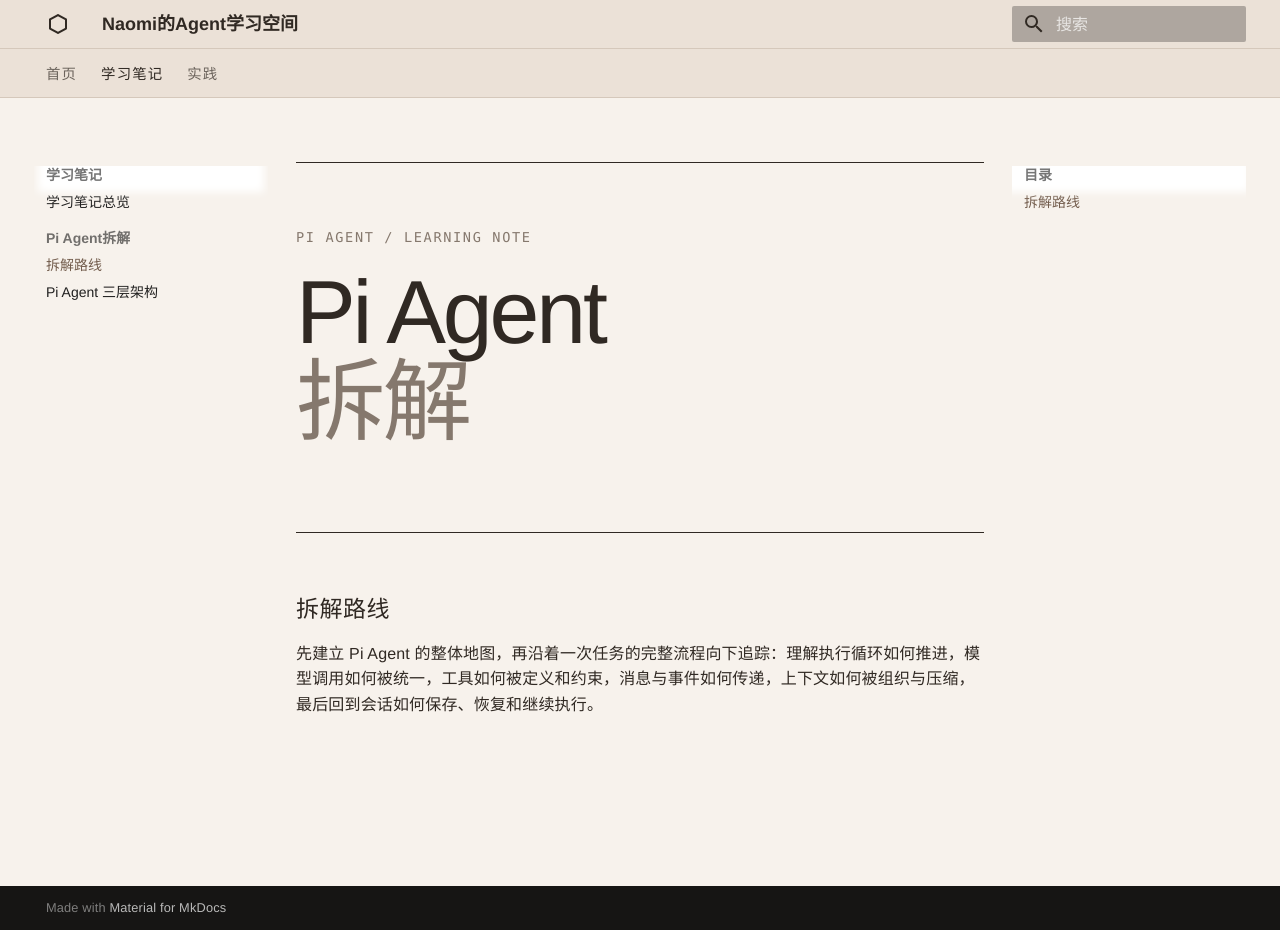
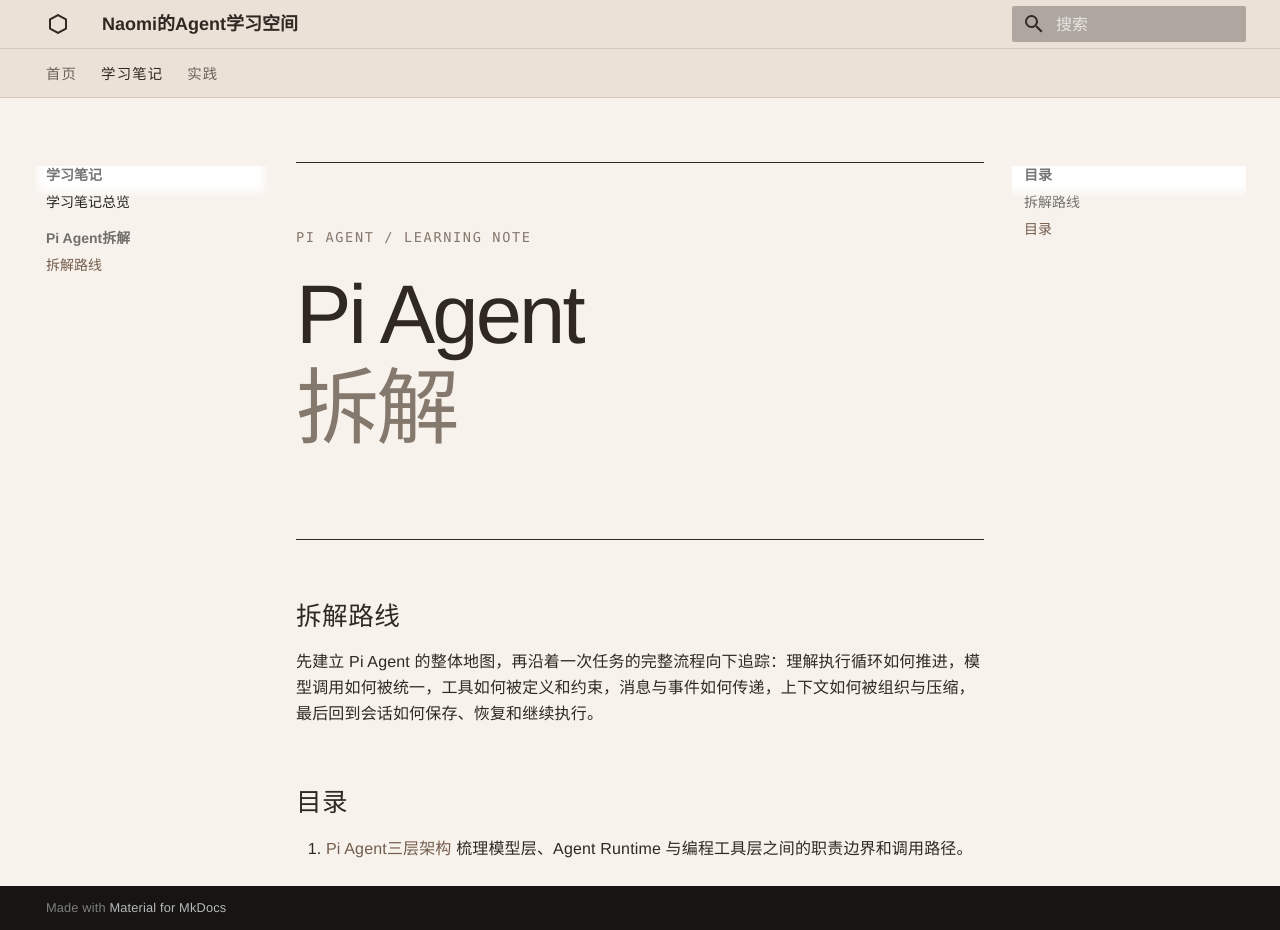
Before and after one commit to nnnaomisong/naomi-agent-learning-space, an MkDocs documentation site: the page built from docs/pi-agent/index.md, in a window 1280 px wide and 930 px high. Built offline with MkDocs 1.6.1 and Material for MkDocs 9.7.7, drawn with Linux system fonts in a browser that asks for light colours.

Commit message:
优化 Pi Agent 页面与文章排版

```diff
--- /dev/null
+++ b/docs/javascripts/mermaid.js
@@ -0,0 +1,24 @@
+function renderMermaidDiagrams() {
+  if (typeof mermaid === "undefined") return;
+
+  mermaid.initialize({
+    startOnLoad: false,
+    theme: "base",
+    themeVariables: {
+      primaryColor: "#ebe1d7",
+      primaryTextColor: "#302923",
+      primaryBorderColor: "#735d4d",
+      lineColor: "#85786d",
+      secondaryColor: "#f7f2ec",
+      tertiaryColor: "#f7f2ec",
+    },
+  });
+
+  mermaid.run({ querySelector: ".mermaid" });
+}
+
+if (typeof document$ !== "undefined") {
+  document$.subscribe(renderMermaidDiagrams);
+} else {
+  document.addEventListener("DOMContentLoaded", renderMermaidDiagrams);
+}
--- a/docs/pi-agent/index.md
+++ b/docs/pi-agent/index.md
@@ -8,3 +8,8 @@
 ## 拆解路线
 
 先建立 Pi Agent 的整体地图，再沿着一次任务的完整流程向下追踪：理解执行循环如何推进，模型调用如何被统一，工具如何被定义和约束，消息与事件如何传递，上下文如何被组织与压缩，最后回到会话如何保存、恢复和继续执行。
+
+## 目录
+
+1. [Pi Agent三层架构](three-layer-architecture.md)
+   梳理模型层、Agent Runtime 与编程工具层之间的职责边界和调用路径。
--- a/docs/stylesheets/theme.css
+++ b/docs/stylesheets/theme.css
@@ -100,19 +100,20 @@ body,
 
 .md-typeset h1 {
   color: var(--naomi-ink);
-  font-size: clamp(2.4rem, 7vw, 5.2rem);
+  font-size: clamp(2.1rem, 4.5vw, 3.8rem);
   font-family: var(--naomi-sans);
   font-weight: 300;
   letter-spacing: -0.035em;
-  line-height: 1;
+  line-height: 1.12;
 }
 
 .md-typeset h2 {
   color: var(--naomi-ink);
-  font-size: 1.15rem;
+  font-size: clamp(1.25rem, 2vw, 1.5rem);
   font-family: var(--naomi-sans);
   font-weight: 300;
   letter-spacing: 0.02em;
+  line-height: 1.3;
   margin-top: 3rem;
 }
 
@@ -155,6 +156,7 @@ body,
 }
 
 .pi-hero h1 {
+  font-size: clamp(2.7rem, 6.5vw, 4.8rem);
   margin: 1rem 0 1.4rem;
 }
 
--- a/mkdocs.yml
+++ b/mkdocs.yml
@@ -24,11 +24,19 @@ theme:
 extra_css:
   - stylesheets/theme.css
 
+extra_javascript:
+  - https://unpkg.com/mermaid@11/dist/mermaid.min.js
+  - javascripts/mermaid.js
+
 markdown_extensions:
   - admonition
   - md_in_html
   - pymdownx.highlight
-  - pymdownx.superfences
+  - pymdownx.superfences:
+      custom_fences:
+        - name: mermaid
+          class: mermaid
+          format: !!python/name:pymdownx.superfences.fence_code_format
   - pymdownx.tabbed:
       alternate_style: true
   - pymdownx.tasklist:
@@ -40,5 +48,4 @@ nav:
       - 学习笔记总览: notes.md
       - Pi Agent拆解:
           - 拆解路线: pi-agent/index.md
-          - Pi Agent 三层架构: pi-agent/three-layer-architecture.md
   - 实践: practice.md
```
